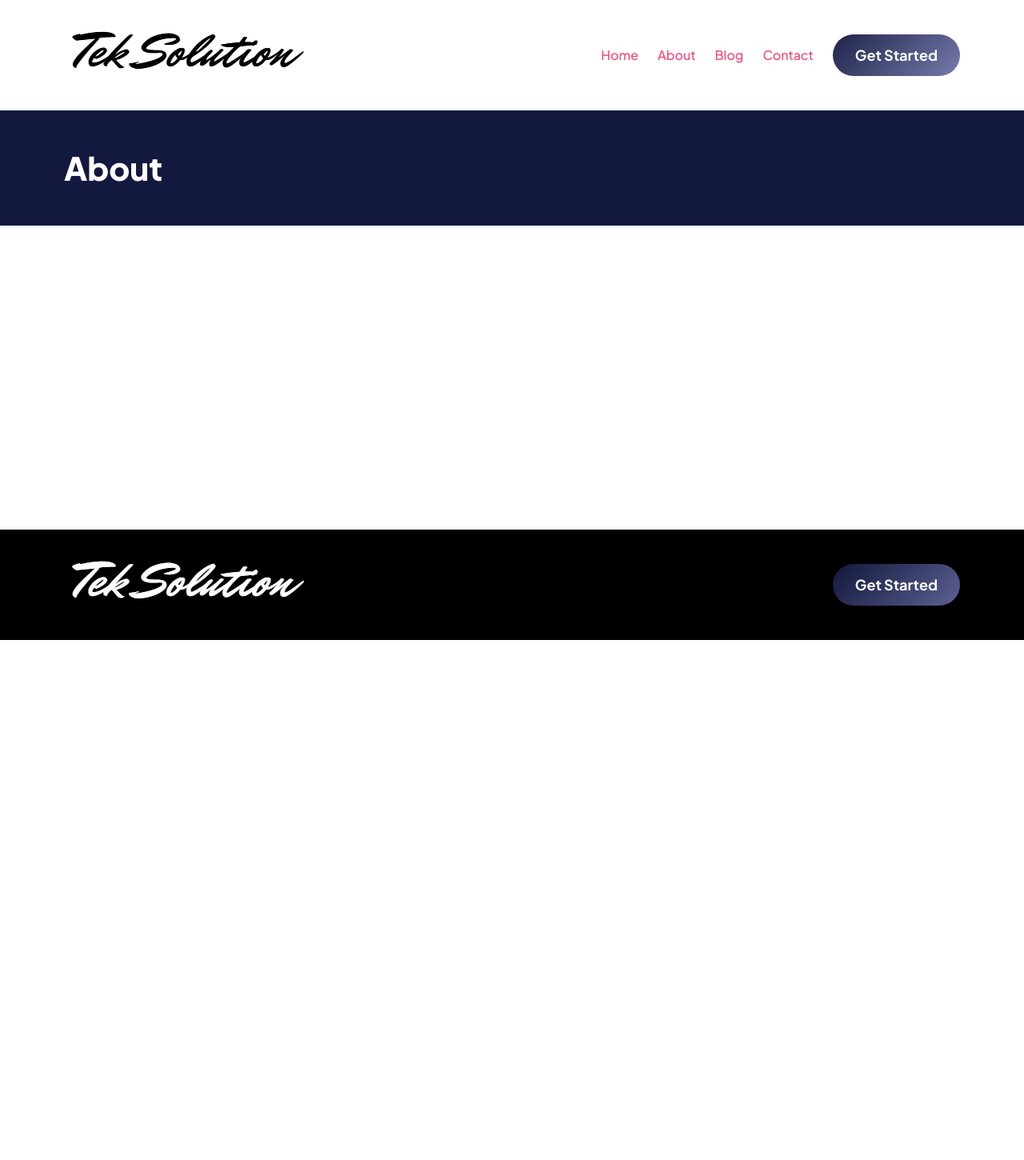
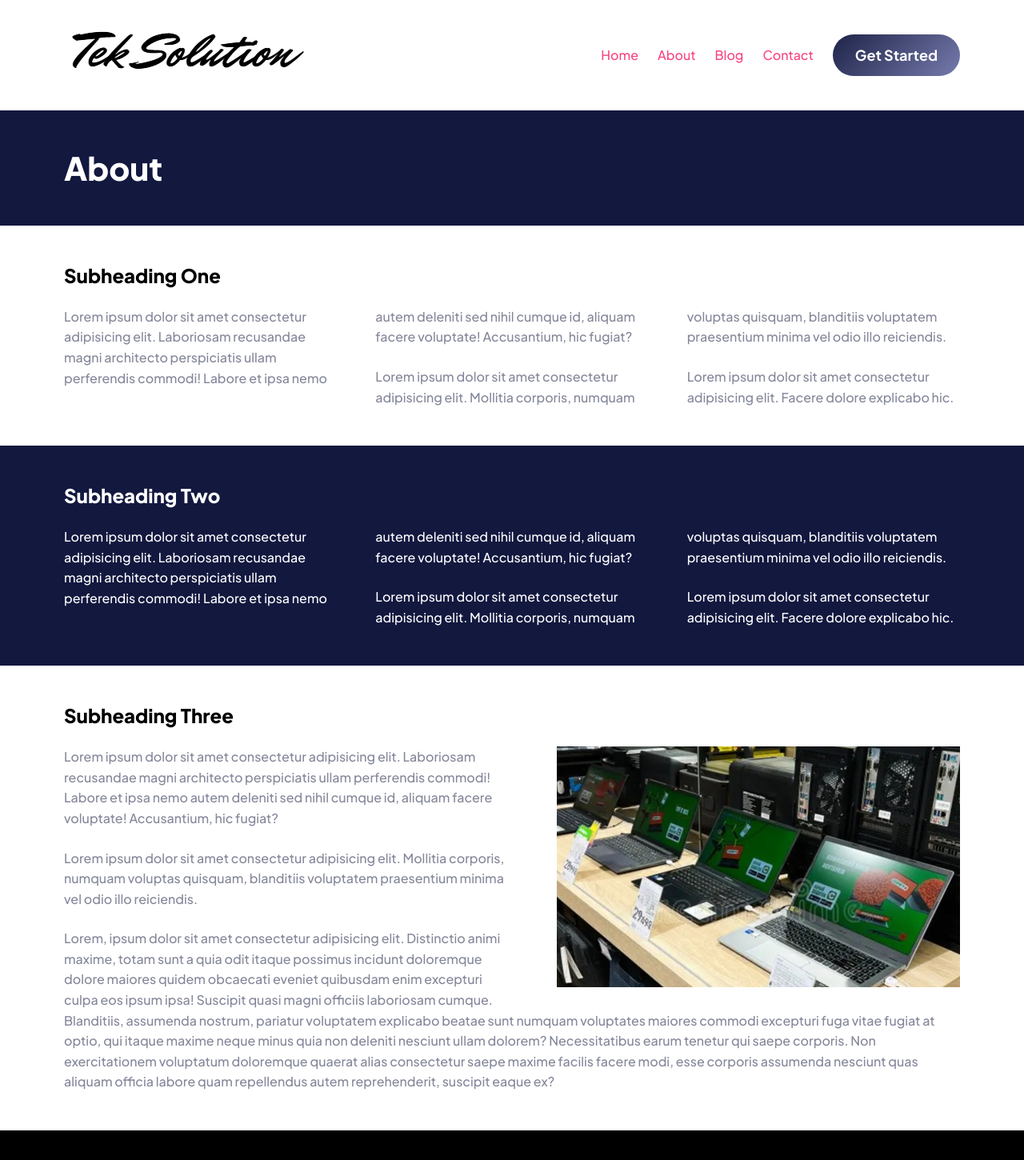
Before and after one commit to Agentaspect/aspect-copmputers-2, a SvelteKit app: page /about in a window 1280 px wide. Shown: the top 1450 px of the page at 80% size. Before the commit the page ends 800 px from the top, so only its background shows below. Built offline with nearby package versions, Linux system fonts and the light colour scheme.

Commit message:
abpout page

```diff
--- a/src/routes/about/+page.svelte
+++ b/src/routes/about/+page.svelte
@@ -3,3 +3,75 @@
 
 </script>
  <Title name="About" />
+
+ <section>
+    <div class="outer">
+        <div class="inner flow">
+            <h2>Subheading One</h2>
+            <div class="columns flow">
+
+                <p>Lorem ipsum dolor sit amet consectetur adipisicing elit. Laboriosam recusandae
+                    magni architecto perspiciatis ullam perferendis commodi!
+                    Labore et ipsa nemo autem deleniti sed nihil cumque id, aliquam facere voluptate! Accusantium, hic fugiat?</p>
+
+                <p>Lorem ipsum dolor sit amet consectetur adipisicing elit. Mollitia corporis, numquam voluptas quisquam,
+                    blanditiis voluptatem praesentium minima vel odio illo reiciendis.</p>
+
+                <p>Lorem ipsum dolor sit amet consectetur adipisicing elit. Facere dolore explicabo hic.</p>
+            </div>
+        </div>
+
+    </div>
+ </section>
+
+ <section>
+    <div class="outer bg-blue white">
+        <div class="inner flow">
+            <h2>Subheading Two</h2>
+            <div class="columns flow">
+
+                <p class="white">Lorem ipsum dolor sit amet consectetur adipisicing elit. Laboriosam recusandae
+                    magni architecto perspiciatis ullam perferendis commodi!
+                    Labore et ipsa nemo autem deleniti sed nihil cumque id, aliquam facere voluptate! Accusantium, hic fugiat?</p>
+
+                <p class="white">Lorem ipsum dolor sit amet consectetur adipisicing elit. Mollitia corporis, numquam voluptas quisquam,
+                    blanditiis voluptatem praesentium minima vel odio illo reiciendis.</p>
+
+                <p class="white">Lorem ipsum dolor sit amet consectetur adipisicing elit. Facere dolore explicabo hic.</p>
+            </div>
+        </div>
+
+    </div>
+ </section>
+
+ <section>
+    <div class="outer">
+        <div class="inner flow wide-text">
+            <h2>Subheading Three</h2>
+            <img class="float-right" src="chez.jpg" alt="computers on a desk"/>
+
+
+                <p>Lorem ipsum dolor sit amet consectetur adipisicing elit. Laboriosam recusandae
+                    magni architecto perspiciatis ullam perferendis commodi!
+                    Labore et ipsa nemo autem deleniti sed nihil cumque id, aliquam facere voluptate! Accusantium, hic fugiat?</p>
+
+                <p>Lorem ipsum dolor sit amet consectetur adipisicing elit. Mollitia corporis, numquam voluptas quisquam,
+                    blanditiis voluptatem praesentium minima vel odio illo reiciendis.</p>
+
+                <p>Lorem, ipsum dolor sit amet consectetur adipisicing elit. Distinctio animi maxime, totam sunt a quia odit itaque possimus
+                     incidunt doloremque dolore maiores quidem obcaecati eveniet quibusdam enim excepturi culpa eos ipsum ipsa! Suscipit
+                     quasi magni officiis laboriosam cumque. Blanditiis, assumenda nostrum, pariatur voluptatem explicabo beatae sunt numquam
+                      voluptates maiores commodi excepturi fuga vitae fugiat at optio, qui itaque maxime neque minus quia non deleniti nesciunt
+                      ullam dolorem? Necessitatibus earum tenetur qui saepe corporis. Non exercitationem voluptatum doloremque quaerat alias
+                    consectetur saepe maxime facilis facere modi, esse corporis assumenda nesciunt quas aliquam officia labore quam repellendus
+                     autem reprehenderit, suscipit eaque ex?</p>
+
+        </div>
+
+    </div>
+ </section>
+ <style>
+    .wide-text  p {
+        max-width: unset;
+    }
+ </style>
```
Also changed, not shown: static/chez.jpg (added).
